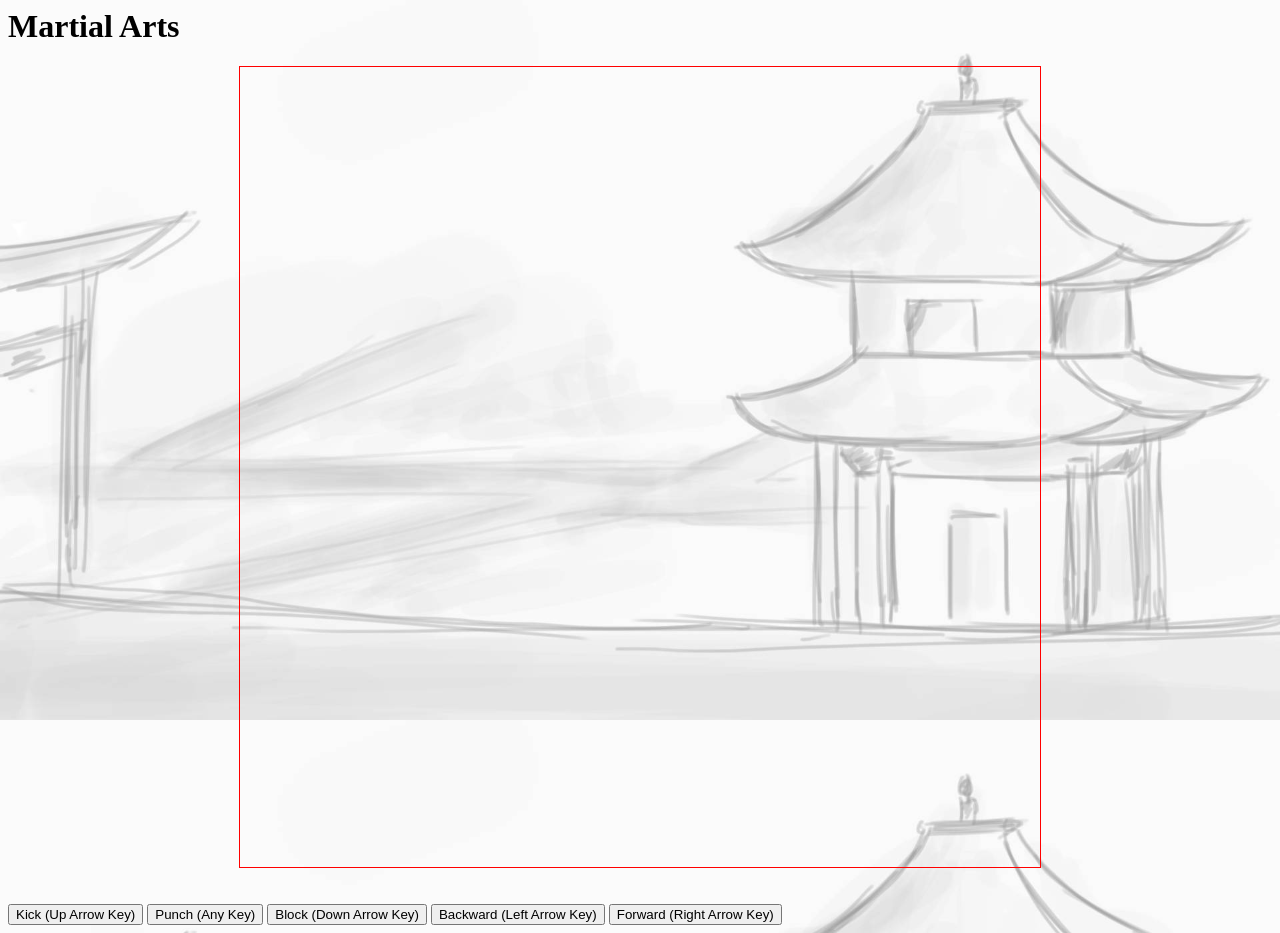
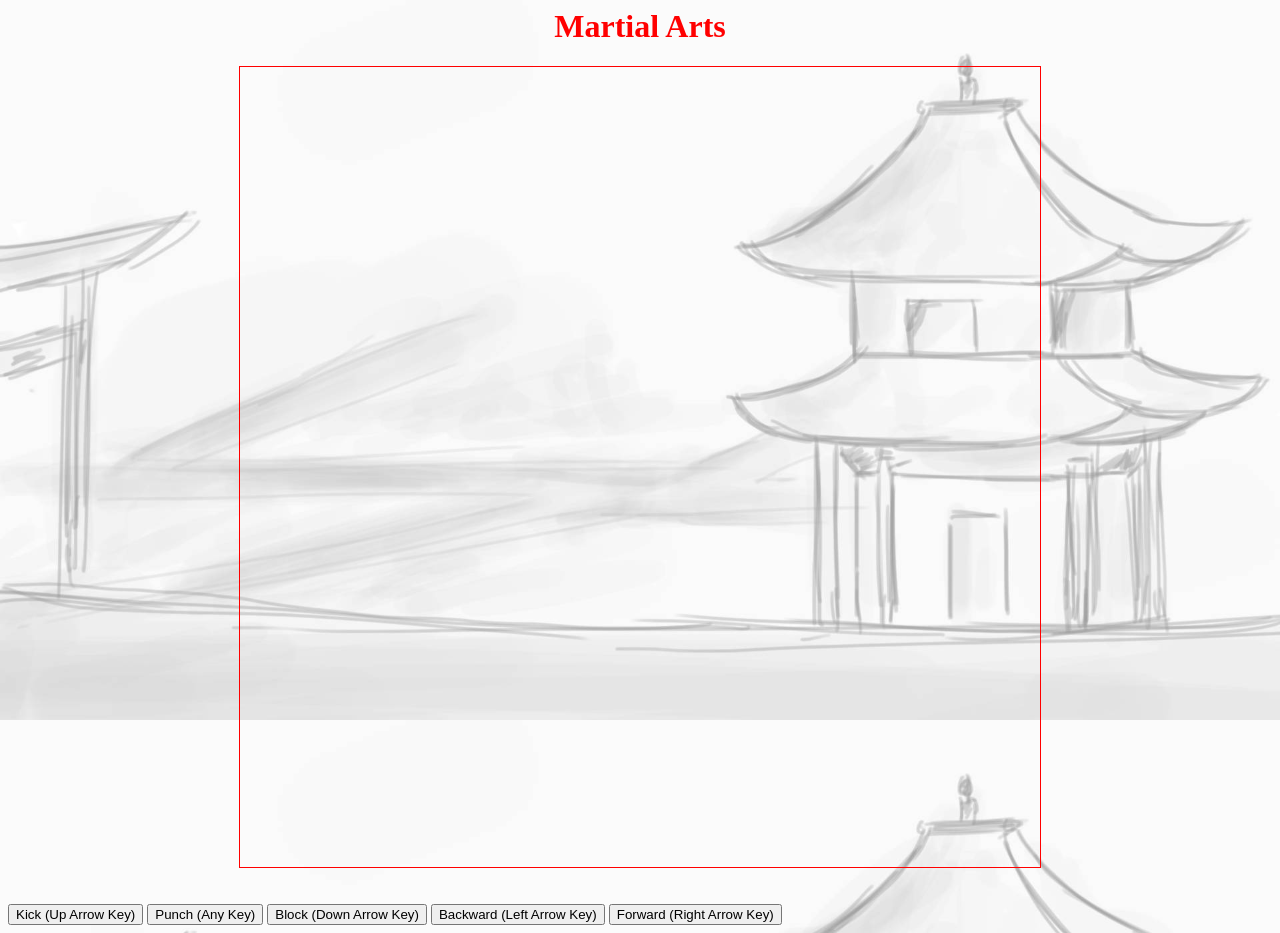
Before and after one commit to NadarMirudhula/Martial_Arts, a plain HTML site: page index.html in a window 1280 px wide. Drawn offline with Linux system fonts and the light colour scheme.

Commit message:
Update styles.css

```diff
--- a/styles.css
+++ b/styles.css
@@ -6,3 +6,9 @@ canvas {
     display: block;
     width: 800px;
 }
+
+h1
+{
+    text-align: center;
+    color: red;
+}
```
